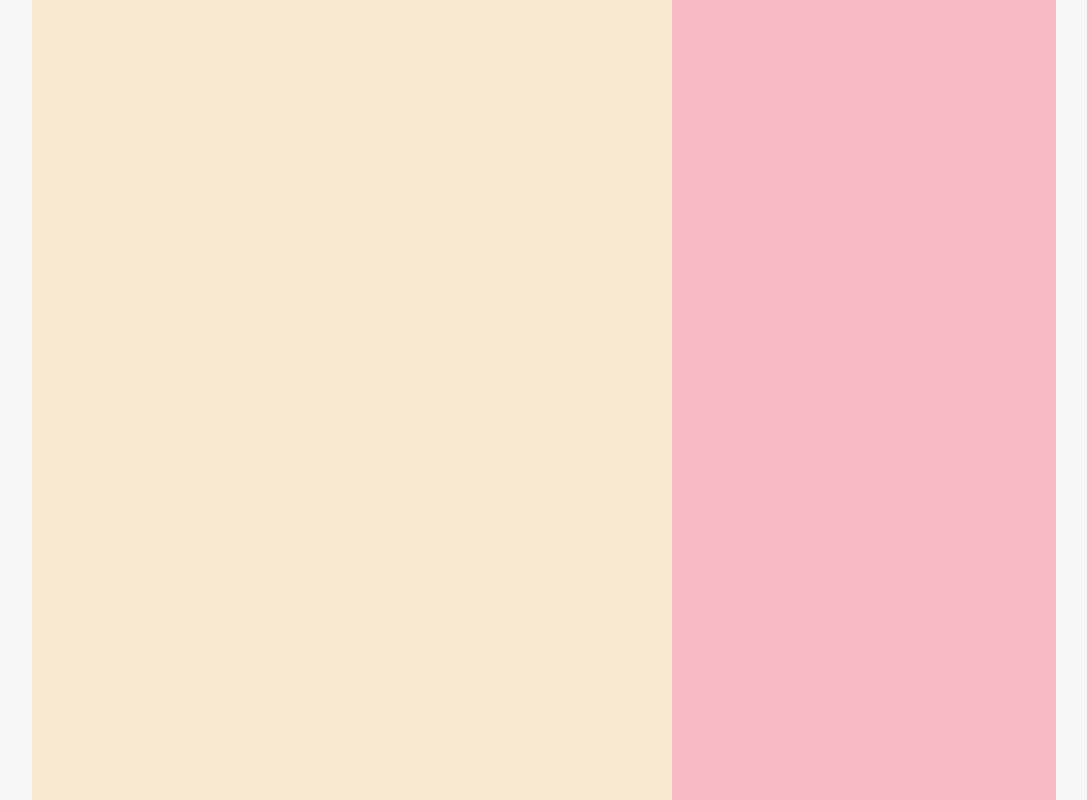
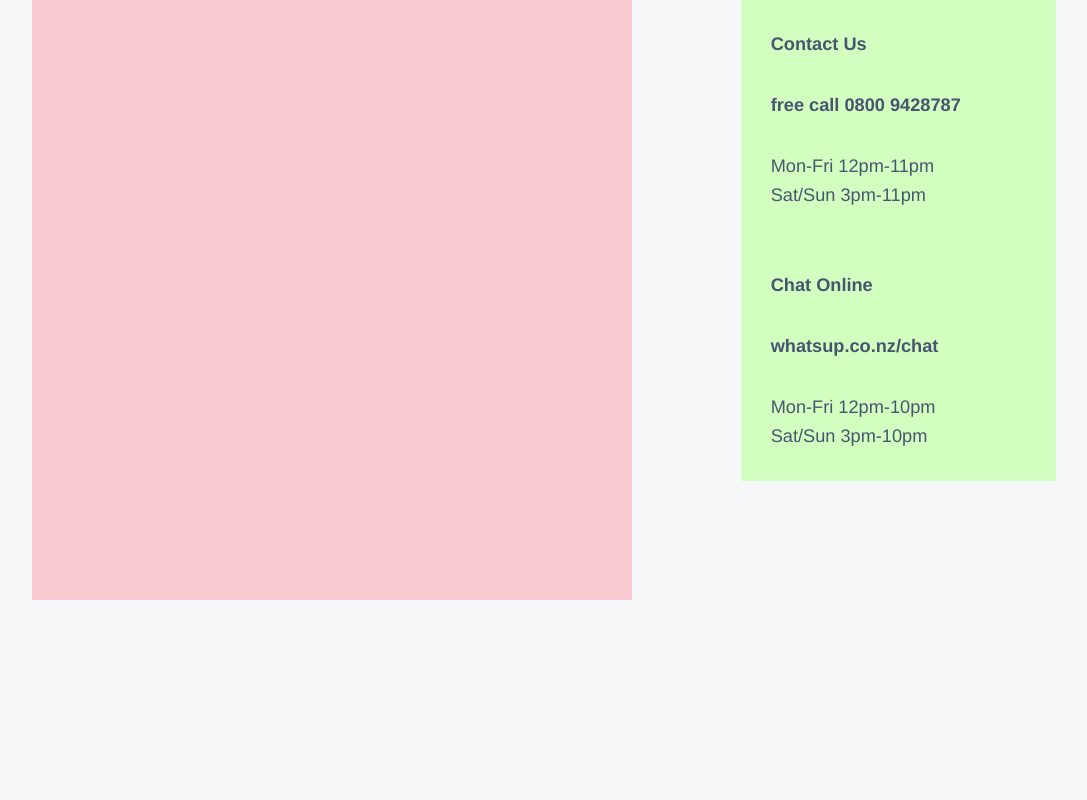
Before and after one commit to jackbran6/hows-the-vue, a Nuxt app: page / in a window 1280 px wide. Shown: the whole page, without its empty margins (96-1183 px from the left). Built offline with nearby package versions, Linux system fonts and the light colour scheme.

Commit message:
Contact container implemented

```diff
--- a/src/components/contact-boxes/ContactUs.vue
+++ b/src/components/contact-boxes/ContactUs.vue
@@ -0,0 +1,43 @@
+<template>
+<div class="card">
+  <h3>{{title}}</h3>
+  <h4 class="contact">{{contact}}</h4>
+  <p class="weekday-hours">Mon-Fri {{weekdays}}</p>
+  <p class="weekend-hours">Sat/Sun {{weekend}}</p>
+</div>
+</template>
+
+<script lang="ts">
+import Vue from 'vue'
+export default Vue.extend({
+  name: 'ContactBox',
+  props: {
+    title: {
+      type: String,
+      default: 'Contact'
+      },
+      contact: {
+      type: String,
+      default: 'whatsup.co.nz'
+      },
+      weekdays: {
+      type: String,
+      default: '12pm-3pm'
+      },
+      weekend: {
+      type: String,
+      default: '12pm-3pm'
+      },
+  }
+})
+</script>
+
+<style scoped>
+.card {
+  background-color: rgb(210, 255, 192);
+  display: flex;
+  flex-direction: column;
+  padding: 30px;
+
+}
+</style>
--- a/src/components/title-image/TitleImage.vue
+++ b/src/components/title-image/TitleImage.vue
@@ -0,0 +1,18 @@
+<template>
+  <div class="dummy-image"></div>
+</template>
+
+<script lang="ts">
+import Vue from 'vue'
+export default Vue.extend({
+  name: 'TitleImage'
+})
+</script>
+
+<style scoped>
+.dummy-image{
+  background-color: rgb(250, 202, 210);
+  height: 600px;
+  width: 600px
+}
+</style>
--- a/src/pages/index.vue
+++ b/src/pages/index.vue
@@ -1,10 +1,11 @@
 <template>
 <div class="container">
-  <div class="image"></div>
+  <div class="image">
+    <TitleImage/>
+  </div>
   <div class="secondary-container">
-    <div class="section-one"></div>
-    <div class="section-two"></div>
-    <div class="section-three"></div>
+    <ContactBox title="Contact Us" weekdays="12pm-11pm" weekend="3pm-11pm" contact="free call 0800 9428787"/>
+    <ContactBox title="Chat Online" weekdays="12pm-10pm" weekend="3pm-10pm" contact="whatsup.co.nz/chat"/>
   </div>
 </div>
 
@@ -12,10 +13,14 @@
 <script lang="ts">
 import Vue from 'vue'
 
+import TitleImage from '@/components/title-image/TitleImage.vue'
+import ContactBox from '@/components/contact-boxes/ContactUs.vue'
+
 export default Vue.extend({
   name: 'Home',
   components: {
-
+    TitleImage,
+    ContactBox
   },
 
   head: {
@@ -26,7 +31,6 @@ export default Vue.extend({
 
 <style scoped>
 .container {
-background-color: rgb(247, 188, 197);
 display: flex;
 flex-direction: row;
 height: 100vh;
@@ -34,7 +38,6 @@ margin: auto;
 width: 80vw;
 }
 .image {
-  background-color: rgb(248, 232, 210);
   display: flex;
   flex-grow: 5;
 }
```
